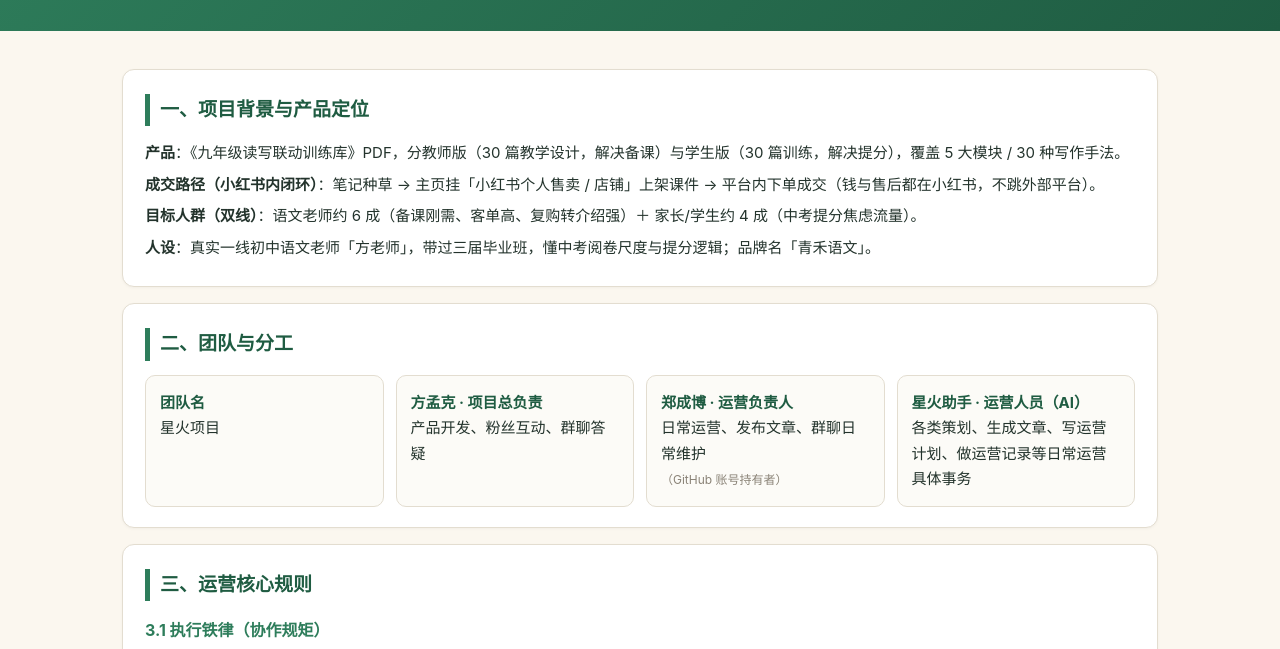
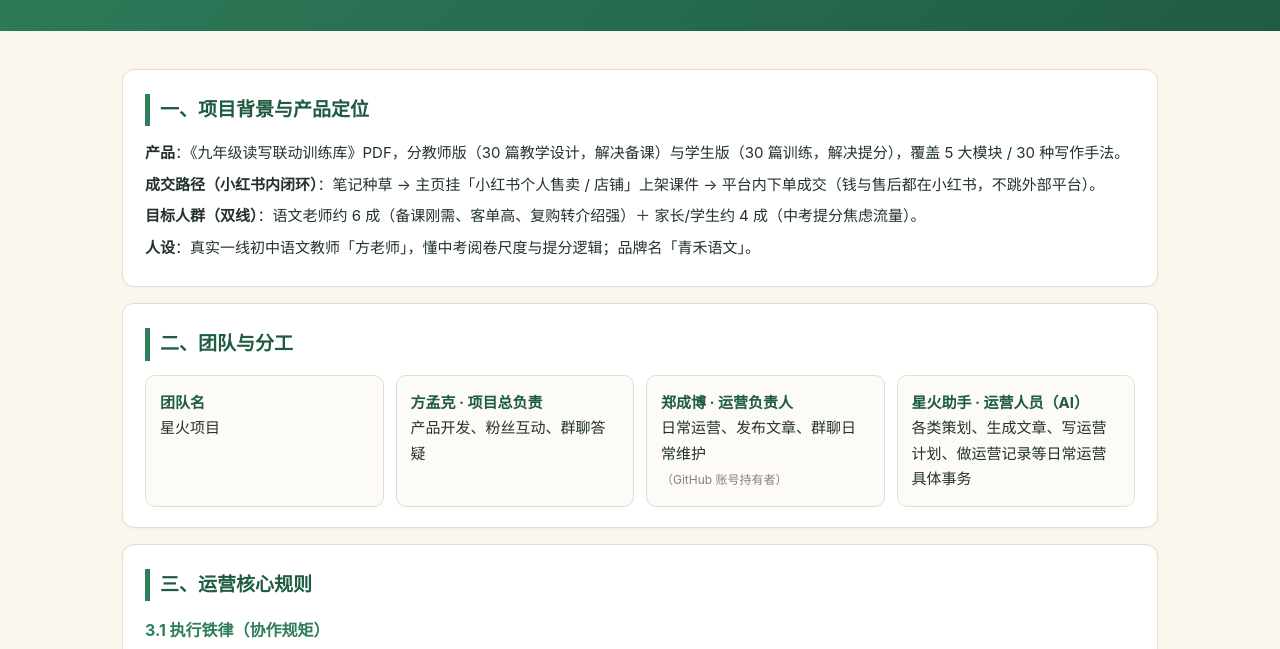
Before and after one commit to zhengchengbo/xinghuo-ops-plan, a plain HTML site: page index.html in a window 1280 px wide. Shown: the part 128-777 px from the top of the page. Drawn offline with Linux system fonts and the light colour scheme.

Commit message:
人设统一为「一线初中语文教师」

```diff
--- a/index.html
+++ b/index.html
@@ -51,7 +51,7 @@
     <p><b>产品</b>：《九年级读写联动训练库》PDF，分教师版（30 篇教学设计，解决备课）与学生版（30 篇训练，解决提分），覆盖 5 大模块 / 30 种写作手法。</p>
     <p><b>成交路径（小红书内闭环）</b>：笔记种草 → 主页挂「小红书个人售卖 / 店铺」上架课件 → 平台内下单成交（钱与售后都在小红书，不跳外部平台）。</p>
     <p><b>目标人群（双线）</b>：语文老师约 6 成（备课刚需、客单高、复购转介绍强）＋ 家长/学生约 4 成（中考提分焦虑流量）。</p>
-    <p><b>人设</b>：真实一线初中语文老师「方老师」，带过三届毕业班，懂中考阅卷尺度与提分逻辑；品牌名「青禾语文」。</p>
+    <p><b>人设</b>：真实一线初中语文教师「方老师」，懂中考阅卷尺度与提分逻辑；品牌名「青禾语文」。</p>
   </section>
 
   <section>
```
